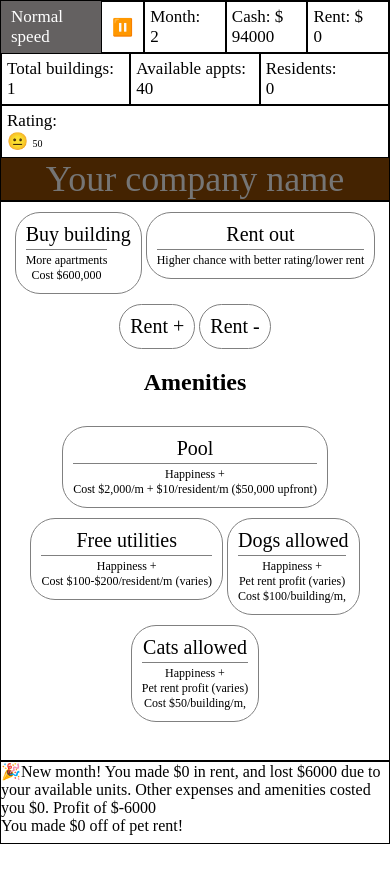
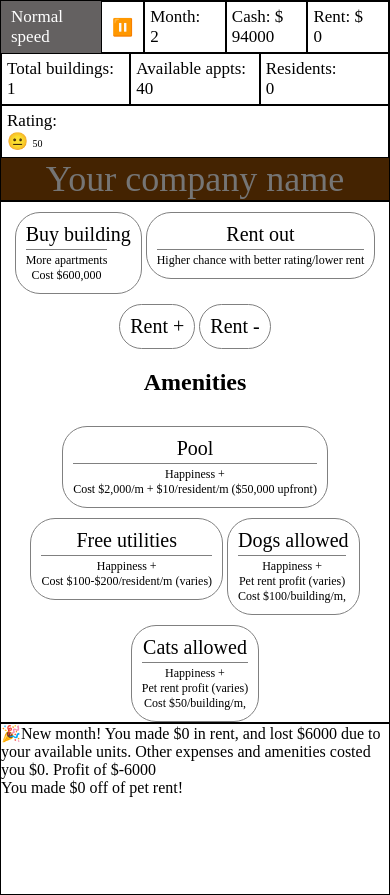
Before and after one commit to josephrcox/landlord-simulator, a plain HTML site: page index.html in a window 390 px wide. Before the commit the page ends 844 px from the top, so only its background shows below. Drawn offline with Linux system fonts and the light colour scheme.

Commit message:
see logs on mobile

```diff
--- a/style.css
+++ b/style.css
@@ -29,6 +29,7 @@ html, body {
   flex-grow: 1;
   max-height: 170px;
   overflow: scroll;
+  min-height: 170px;
 }
 
 .button {
```
